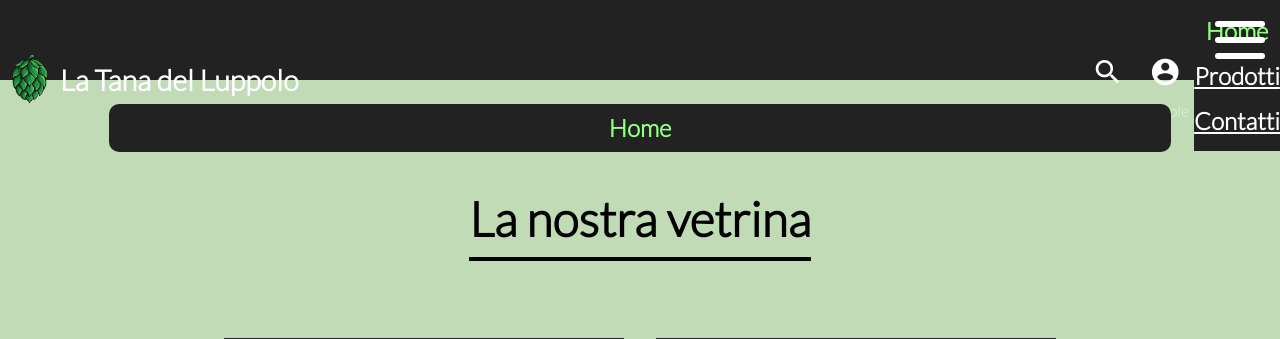
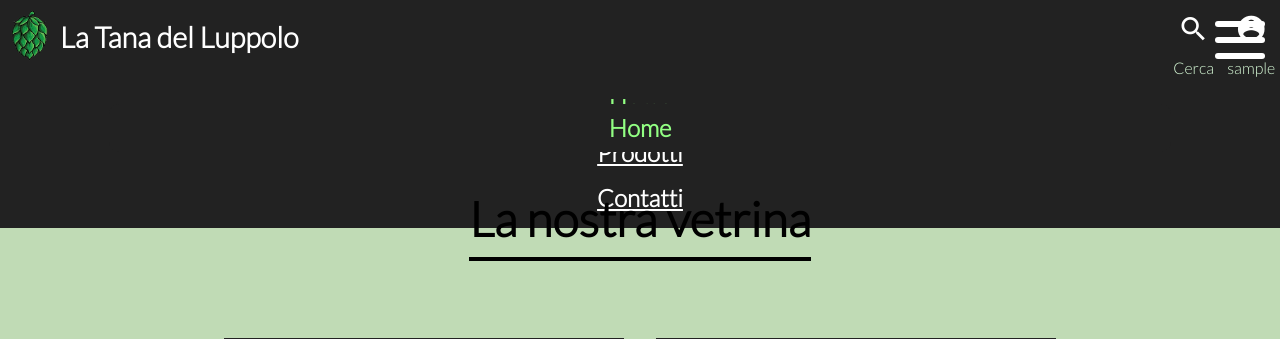
Before and after one commit to Panz99/LaTanaDelLuppolo-ProgettoTecWeb2020, a PHP site: page /php/home.php in a window 1280 px wide. Shown: the top 339 px of the page. Run offline with PHP 8.4, Linux system fonts and the light colour scheme; the visitor is signed in with stand-in values (Sample User, id 1); data comes from the database, SQL or seed files in the repository.

Commit message:
fixed bugs

```diff
--- a/html/home.html
+++ b/html/home.html
@@ -9,7 +9,7 @@
             <heading/>
             <div id="container_beers"><sales/></div>
         </main>
-		<tornasu/>
+        <tornasu/>
         <footer/>
     </body>
 </html>
--- a/style/style_main.css
+++ b/style/style_main.css
@@ -15,6 +15,7 @@ body{
 }
 
 nav{
+	flex:100%;
     text-align: center;
     background-color: #222;
     margin-bottom: 0.8em;
@@ -245,7 +246,7 @@ a.hiddenscreenreader:hover{
 
 /*Header*/
 #container_header{
-    flex:75%;
+	flex:75%;
 }
 
 #container_logo{
@@ -557,6 +558,7 @@ a.hiddenscreenreader:hover{
     padding-right: 1em;
 }
 #searchbar{
+	flex:100%;
     background-color: #222;
     padding: 0.3em 2em;
     text-align: center;
```
